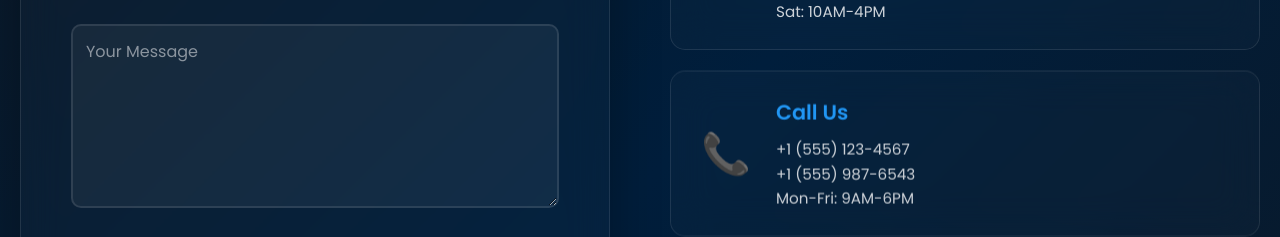
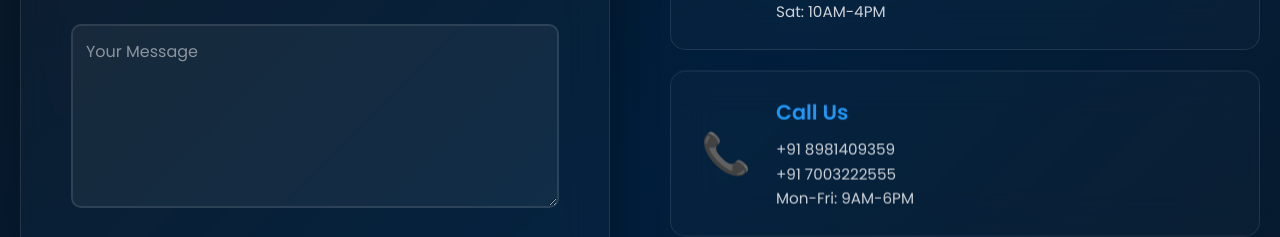
Before and after one commit to Shubhamzio/audionexz-cicd, a React (Vite) app: page /audionexz-cicd/contact in a window 1280 px wide. Shown: the part 1140-1377 px from the top of the page. Built offline with nearby package versions, Linux system fonts and the light colour scheme.

Commit message:
committed Successfully

```diff
--- a/src/components/Contact/Contact.jsx
+++ b/src/components/Contact/Contact.jsx
@@ -32,7 +32,7 @@ const Contact = () => {
     {
       icon: '📞',
       title: 'Call Us',
-      details: ['+1 (555) 123-4567', '+1 (555) 987-6543', 'Mon-Fri: 9AM-6PM'],
+      details: ['+91 8981409359', '+91 7003222555', 'Mon-Fri: 9AM-6PM'],
       animation: 'float-down'
     },
     {
@@ -45,9 +45,9 @@ const Contact = () => {
 
   // Social links
   const socialLinks = [
-    { name: 'Facebook', icon: '📘', url: '#' },
-    { name: 'Instagram', icon: '📷', url: '#' },
-    { name: 'YouTube', icon: '📺', url: '#' }
+    { name: 'Facebook', icon: '📘', url: 'https://www.facebook.com/dasmusickolkata' },
+    { name: 'Instagram', icon: '📷', url: 'https://www.instagram.com/dasmusickolkata?igsh=aDZocm9yYmIxZ2Z6&utm_source=qr' },
+    { name: 'WhatsApp', icon: '💬', url: 'https://wa.me/8981409359' }
   ];
 
   useEffect(() => {
```
